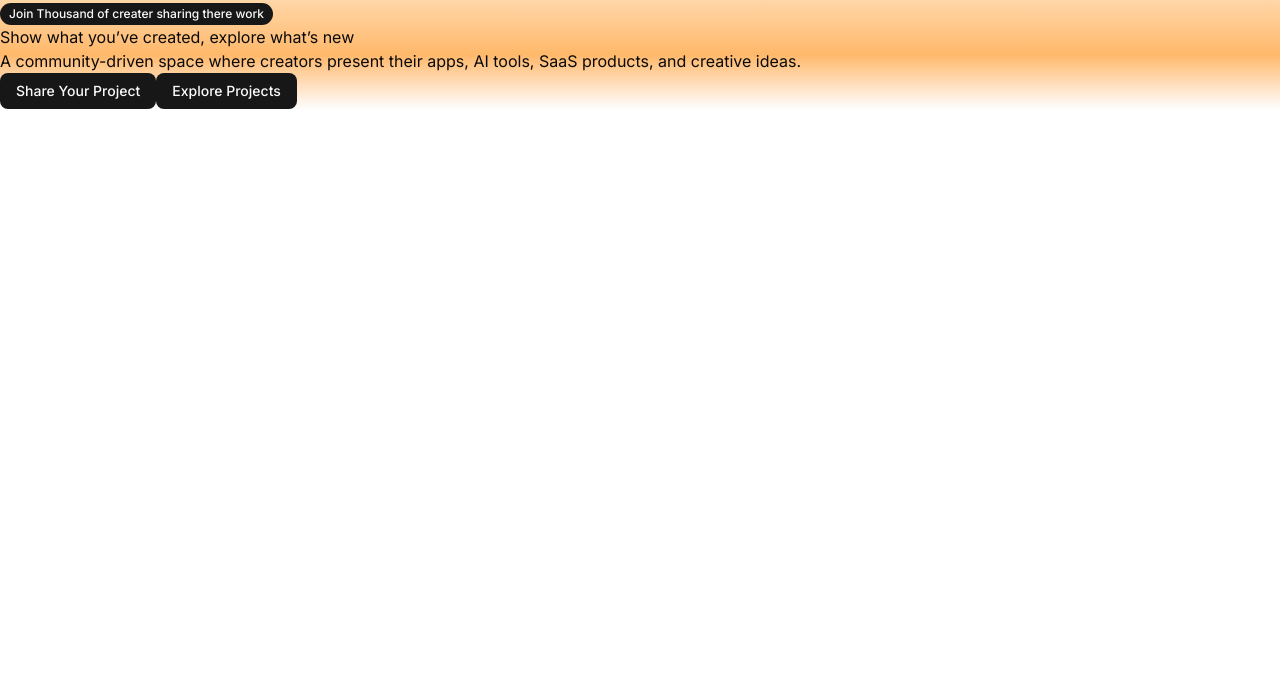
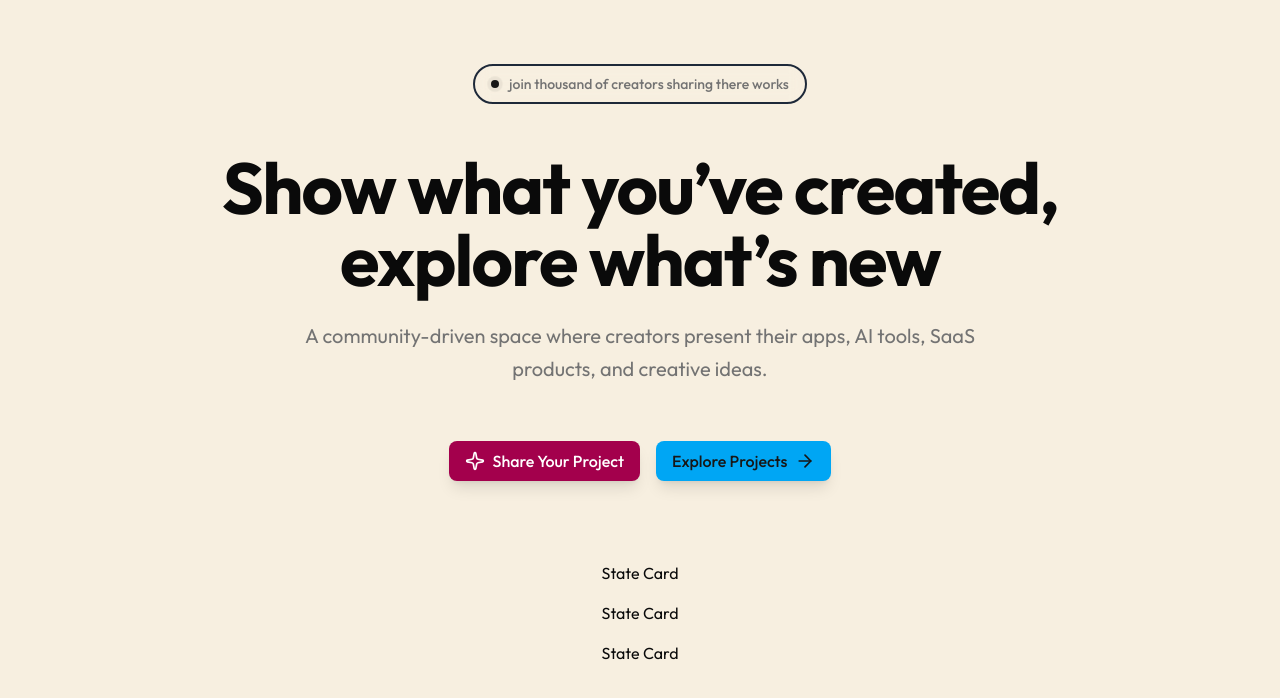
Before and after one commit to testgithubritgu/add-projects-next.js, a Next.js app: page / in a window 1280 px wide. Shown: the top 698 px of the page. Built offline with nearby package versions, Linux system fonts and the light colour scheme.

Commit message:
Revamps hero section UI and updates global styles

```diff
--- a/app/globals.css
+++ b/app/globals.css
@@ -123,3 +123,10 @@
     @apply bg-background text-foreground;
   }
 }
+html {
+  box-sizing: border-box;
+
+}
+body {
+  background: rgb(247, 239, 224);
+}
--- a/app/layout.js
+++ b/app/layout.js
@@ -1,8 +1,8 @@
 import { Geist, Geist_Mono } from "next/font/google";
 import "./globals.css";
-import { Inter } from "next/font/google"
+import { Outfit } from "next/font/google"
 
-const inter = Inter({
+const outfit = Outfit({
   subsets: ["latin"],
   variable: "--font-inter", // optional but recommended
 })
@@ -25,7 +25,7 @@ export default function RootLayout({ children }) {
   return (
     <html lang="en">
       <body
-        className={`${geistSans.variable} ${inter.className} ${geistMono.variable} antialiased`}
+        className={`${geistSans.variable} ${outfit.className} ${geistMono.variable} antialiased`}
       >
         {children}
       </body>
--- a/components/landing-page/hero-section.jsx
+++ b/components/landing-page/hero-section.jsx
@@ -1,18 +1,86 @@
 import React from 'react'
 import { Badge } from "@/components/ui/badge";
 import { Button } from "@/components/ui/button";
+import Link from 'next/link';
+import { ArrowRight, EyeIcon, RocketIcon, SparkleIcon, UserIcon } from 'lucide-react';
+import StatsCard from './stats-card';
+
+const LiveBadge =()=>{
+  return (
+    <Badge
+      variant={"outline"}
+      className={
+        "px-4 py-2 mb-8 text-sm backdrop-blur-sm gap-2.5 border-2 border-gray-800"
+      }
+    >
+      <span className="relative flex h-2 w-2">
+        <span className="animate-ping absolute inline-flex h-full w-full rounded-full bg-primary opacity-75" />
+        <span className="relative inline-flex rounded-full h-2 w-2 bg-primary" />
+      </span>
+      <span className='text-muted-foreground'>join thousand of creators sharing there works</span>
+    </Badge>
+  );
+}
+
+const stateData = [
+  {
+    icon:RocketIcon,
+    value:"3.5k+",
+    label:"Projects Shared"
+  },
+  {
+    icon:UserIcon,
+    value:"10k+",
+    label:"Active Creators"
+  },
+  {
+    icon:EyeIcon,
+    value:"50k+",
+    label:"Monthly Visitors"
+  },
+]
+
 const HeroSection = () => {
   return (
-    <div className='relative overflow-hidden bg-linear-to-b from-orange-200 via-orange-300 to-muted/20'>
-          <Badge>Join Thousand of creater sharing there work</Badge>
-          <h1>Show what you’ve created, explore what’s new</h1>
-          <p>
-              A community-driven space where creators present their apps, AI tools, SaaS products, and creative ideas.
-          </p>
-          <Button>Share Your Project</Button>
-          <Button>Explore Projects</Button>
+    <div className="relative flex justify-center items-center flex-col py-9 lg:py-16 overflow-hidden gap-4">
+      <LiveBadge />
+      <div className="text-center">
+        <h1 className="text-5xl sm:text-6xl lg:text-7xl font-bold tracking-tight mb-6 max-w-5xl">
+          Show what you’ve created, explore what’s new
+        </h1>
+        <p className="text-lg sm:text-xl text-muted-foreground mb-10 max-w-2xl mx-auto leading-relaxed text-center">
+          A community-driven space where creators present their apps, AI tools,
+          SaaS products, and creative ideas.
+        </p>
+      </div>
+      <div className="flex flex-col sm:flex-row gap-4 mb-16">
+        <Button
+          asChild
+          size="lg"
+          className={"bg-pink-800 text-base px-8 shadow-lg text-white"}
+        >
+          <Link href={"/submit"}>
+            <SparkleIcon className="size-5" />
+            Share Your Project
+          </Link>
+        </Button>
+        <Button
+          asChild
+          size="lg"
+          variant="secondary"
+          className={" text-base px-8 shadow-lg bg-sky-500"}
+        >
+          <Link href={"/explore"}>
+            Explore Projects <ArrowRight className="size-5" />
+          </Link>
+        </Button>
+      </div>
+      {stateData.map((state)=>(
+
+      <StatsCard key={state.label} {...state} />
+      ))}
     </div>
-  )
+  );
 }
 
 export default HeroSection
--- /dev/null
+++ b/components/landing-page/stats-card.jsx
@@ -0,0 +1,11 @@
+import React from 'react'
+
+const StatsCard = ({icon:Icon,label,value}) => {
+  return (
+    <div>
+      State Card
+    </div>
+  )
+}
+
+export default StatsCard
```
